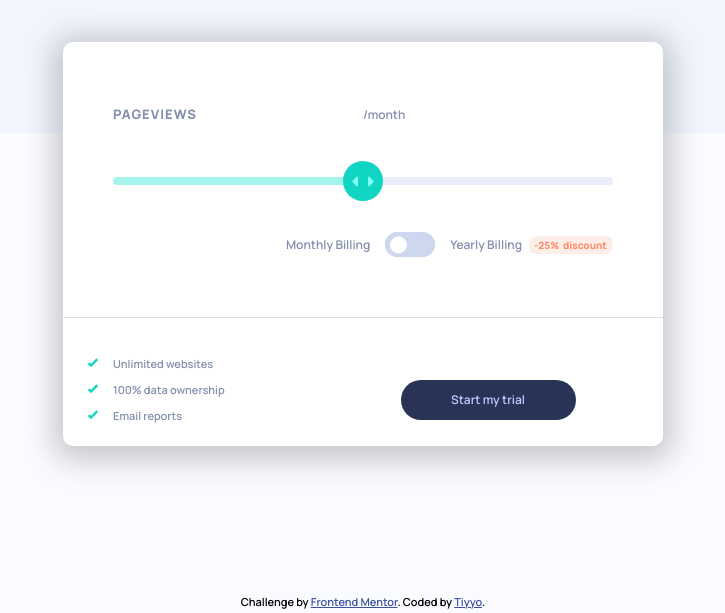
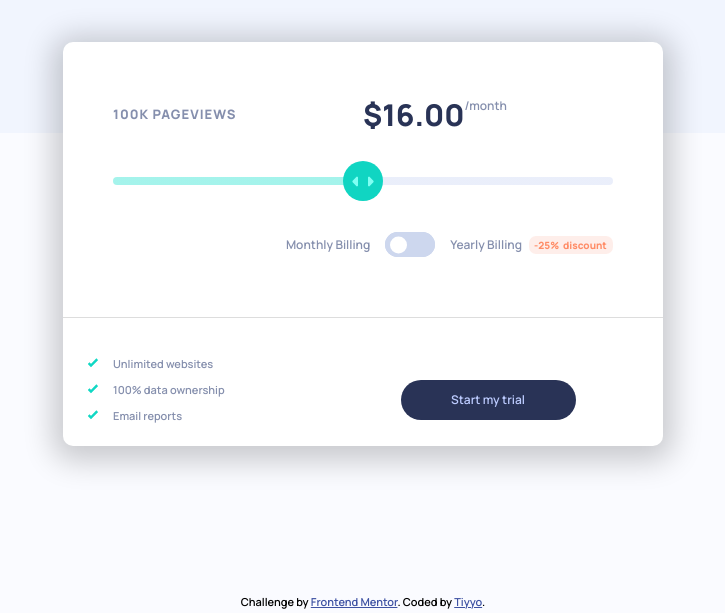
Before and after one commit to Tiyyo/pricing-component, a plain HTML site: page index.html in a window 1280 px wide. Shown: the part 187-800 px from the top of the page, without its empty margins (277-1002 px from the left). Drawn offline with Linux system fonts and the light colour scheme.

Commit message:
Add files via upload

```diff
--- a/index.html
+++ b/index.html
@@ -31,7 +31,7 @@
     <main class="container">
       <div class="container__subcription subscription">
         <h3 class="subscription__title">
-          <span id="numberPages"></span>Pageviews
+          <span id="numberPages">100k </span>Pageviews
         </h3>
         <div class="slide">
           <div class="subscription__slidebar slidebar">
@@ -47,7 +47,7 @@
           <div class="slidebar_slider"></div>
         </div>
         <div class="subscription__price price">
-          <p><span class="subscription__price--dollars"></span><p class="monthly">/month</p></p>
+          <p><span class="subscription__price--dollars">$16.00</span><p class="monthly">/month</p></p>
         </div>
         <div class="subscription__toggle toggle">
           <p class="toggle__month">Monthly Billing</p>
```
